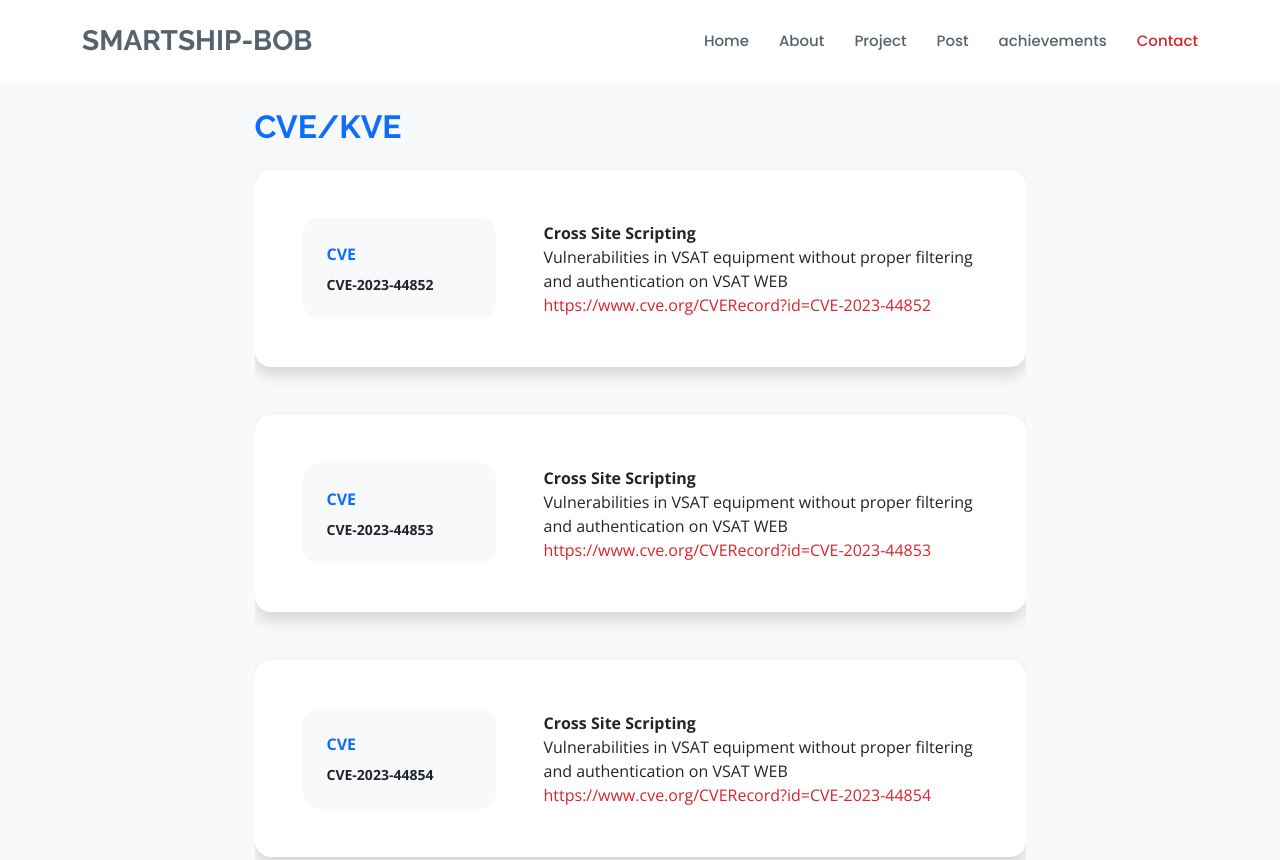
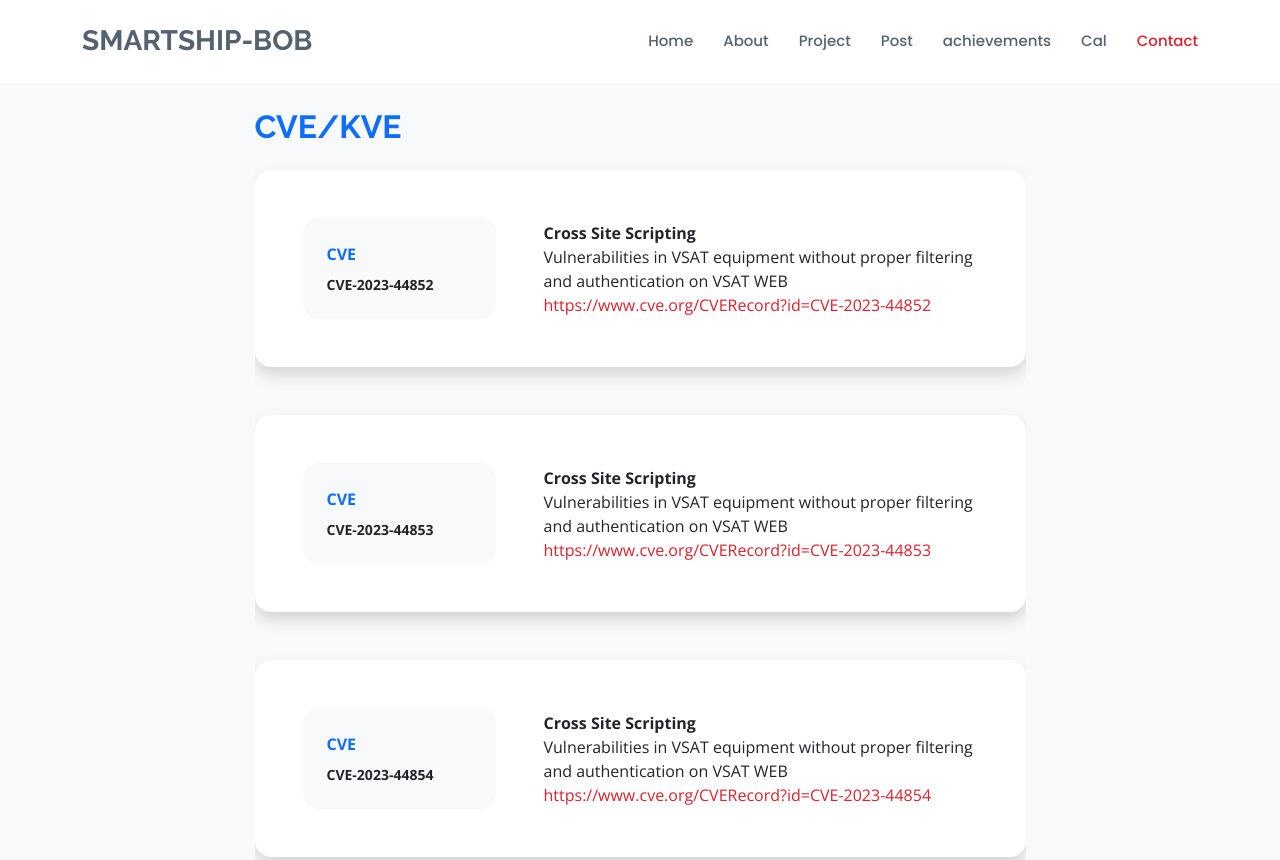
Before and after one commit to juwon334/Ship-BoB-Web, a plain HTML site: page achievements.html in a window 1280 px wide. Shown: the top 860 px of the page. Drawn offline with nearby package versions, Linux system fonts and the light colour scheme; files whose address does not match are found by name.

Commit message:
CalFirstCommit

```diff
--- a/achievements.html
+++ b/achievements.html
@@ -54,6 +54,7 @@
               <li><a href="services.html">Project</a></li>
               <li><a href="post.html">Post</a></li>
               <li><a href="achievements.html">achievements</a></li>
+              <li><a href="IACS-171-calc/index.html">Cal</a></li>
               <li><a href="contact.html" class="active">Contact</a></li>
 
             </ul>
```
Also changed, not shown: about.html (+1 -0 lines), contact.html (+1 -0 lines), index.html (+1 -0 lines), post-2.html (+1 -0 lines), post-3.html (+1 -0 lines), post-4.html (+1 -0 lines), post-5.html (+1 -0 lines), post-single.html (+1 -0 lines), post.html (+1 -0 lines), services.html (+1 -0 lines).
